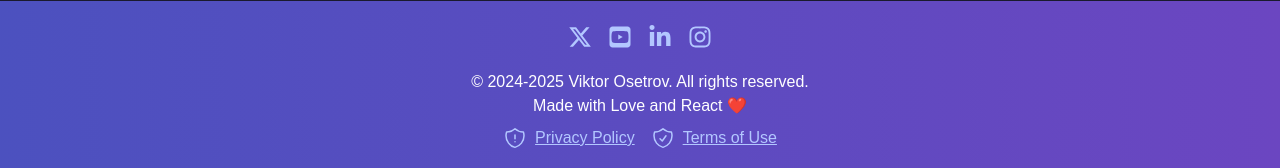
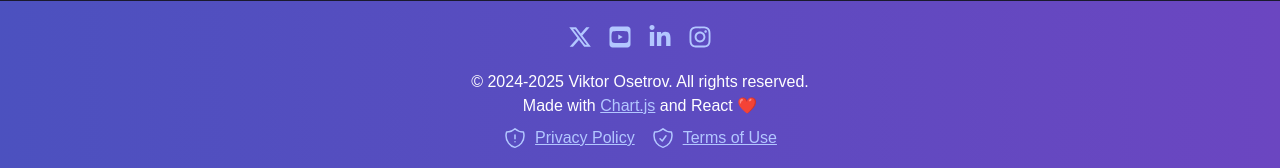
Before and after one commit to victorosetrov/mycv-react, a React (Create React App) app: page / in a window 1280 px wide. Shown: the part 895-1063 px from the top of the page. Built offline with nearby package versions, Linux system fonts and the light colour scheme.

Commit message:
Adding Chart.js link

```diff
--- a/src/components/Footer.jsx
+++ b/src/components/Footer.jsx
@@ -25,7 +25,7 @@ const Footer = () => {
         {/* Footer Text */}
         <p className="text-white text-sm sm:text-base">
           © 2024-2025 Viktor Osetrov. All rights reserved. <br />
-          Made with Love and React ❤️
+          Made with <a href="https://www.chartjs.org/" target="_blank" rel="noopener noreferrer" className="text-white underline hover:text-gray-400">Chart.js</a> and React ❤️
         </p>
 
         {/* Privacy Policy and Terms Links with Icons */}
```
